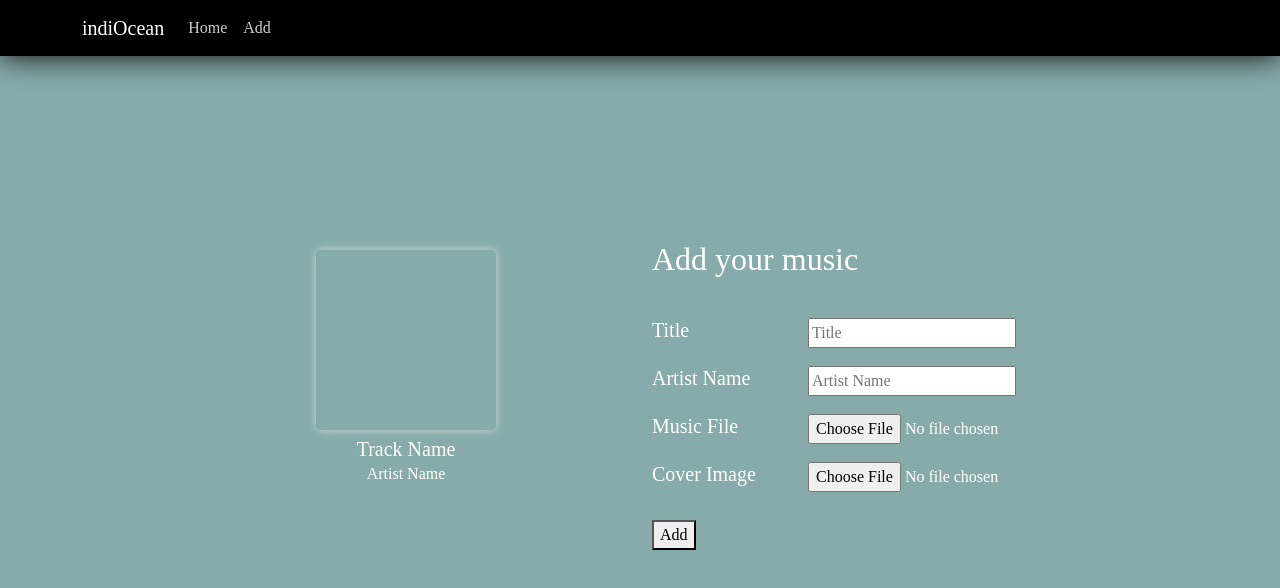
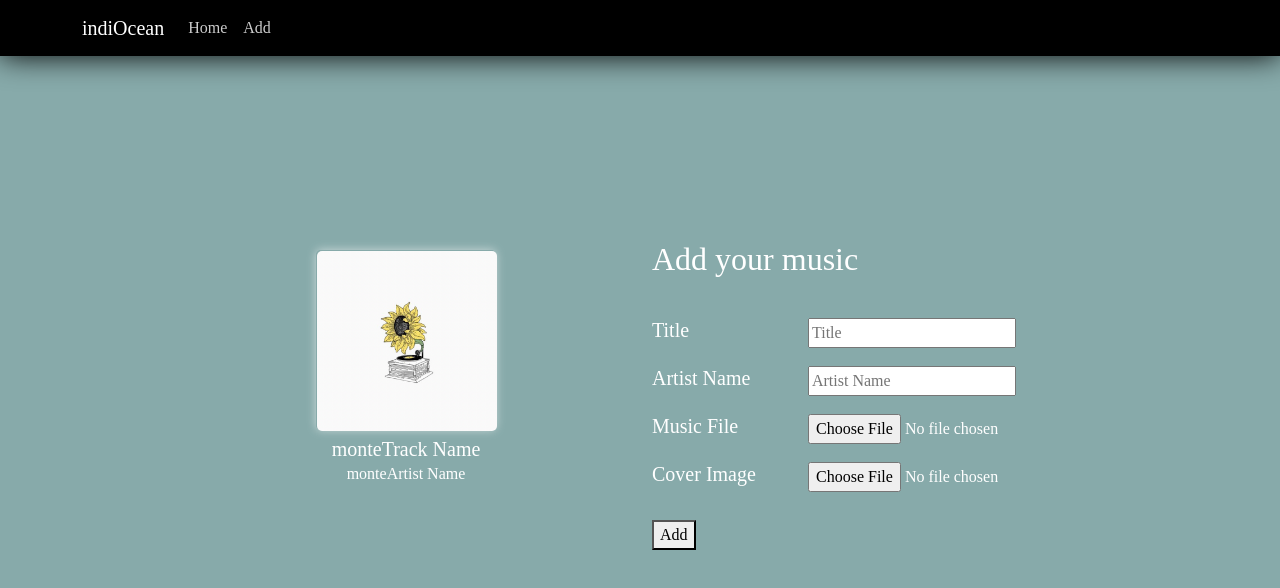
Before and after one commit to taehwan01/IndiOcean-react, a React (Create React App) app: page /add in a window 1280 px wide. Shown: the top 588 px of the page. Built offline with nearby package versions, Linux system fonts and the light colour scheme; a web font is replaced by a local one.

Commit message:
ADD add track component

```diff
--- /dev/null
+++ b/src/components/AddTrack.js
@@ -0,0 +1,18 @@
+function AddTrack(props) {
+  return (
+    <>
+      <div className="track">
+        <div className="track-box">
+          <img src={require("../img/sunflower.png")} alt="monteIMG" className="image-add" />
+        </div>
+        <br />
+        <div className="track-info">
+          <h5 className="title">{props.info.title}</h5>
+          <h6 className="artist">{props.info.artist_name}</h6>
+        </div>
+      </div>
+    </>
+  );
+}
+
+export default AddTrack;
--- a/src/css/Main.css
+++ b/src/css/Main.css
@@ -22,6 +22,12 @@
   box-shadow: 0px 0px 10px #ccdbdb;
 }
 
+.image-add {
+  border-radius: 5px;
+  width: 180px;
+  height: 180px;
+}
+
 .track-info {
   margin-top: -17px;
 }
--- a/src/routes/Add.js
+++ b/src/routes/Add.js
@@ -1,12 +1,15 @@
 import "../css/Add.css";
-import Track from "../components/Track";
+import AddTrack from "../components/AddTrack";
+
+import { useEffect, useState } from "react";
 
 function Add() {
+  let [info, setInfo] = useState({ title: "monteTrack Name", artist_name: "monteArtist Name", cover_image: "../img/wave.png" });
   return (
     <div className="add">
       <div className="row">
         <div className="col-6">
-          <Track></Track>
+          <AddTrack info={info}></AddTrack>
         </div>
         <div className="col-6 add-info">
           <h2 style={{ "margin-bottom": "40px" }}>Add your music</h2>
```
Also changed, not shown: src/img/sunflower.png (added).
